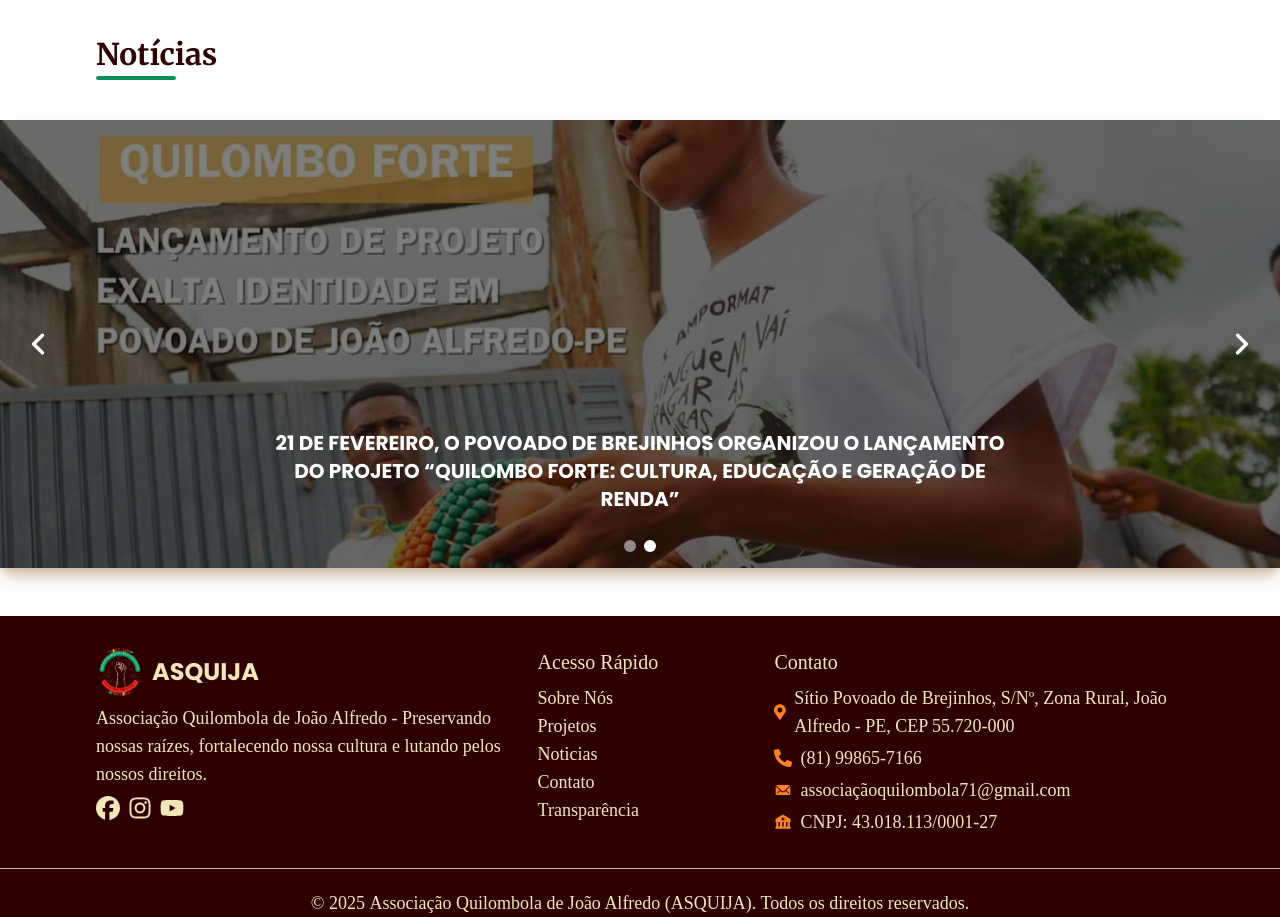
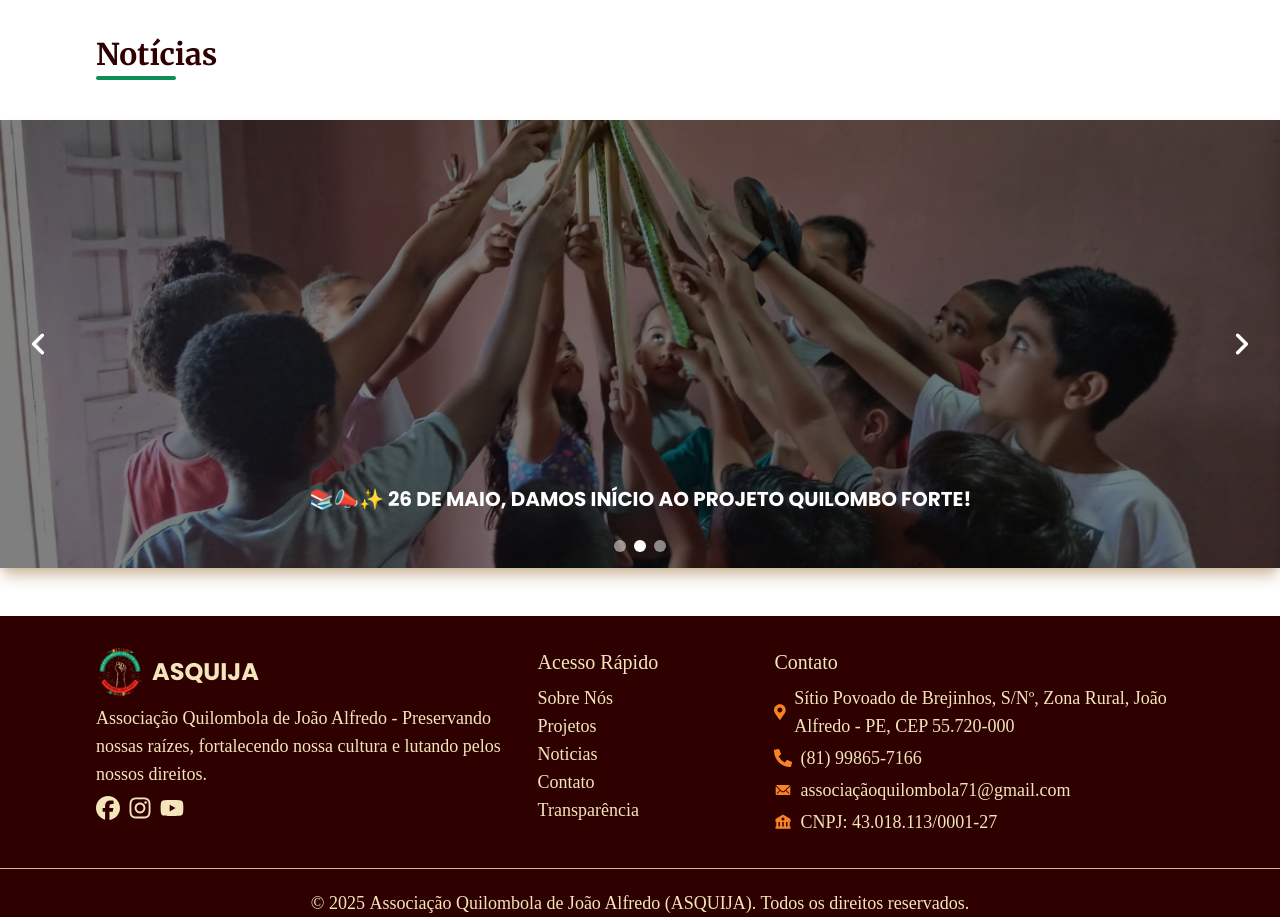
Before and after one commit to svitordev/ASQUIJA, a Next.js app: page / in a window 1280 px wide. Shown: the part 2100-3017 px from the top of the page. Built offline with nearby package versions, Linux system fonts and the light colour scheme.

Commit message:
att noticia semana da consciencia negra

```diff
--- a/src/data/news.js
+++ b/src/data/news.js
@@ -1,4 +1,9 @@
 export const news = [
+  {
+    title: "✊🏿 Semana da Consciência Negra em Brejinhos!    Cultura, arte e resistência no Quilombo Fest 2025.    Vem celebrar com a gente! 💛",
+    srcImg: "/news/semanaConsNegra.png",
+    link: "https://www.instagram.com/p/DROBzSSAFm2/?img_index=1",
+  },
   {
     title: "📚📣✨ 26 de maio, damos início ao Projeto Quilombo Forte!",
     srcImg: "/news/quilomboForte2.jpg",
```
Also changed, not shown: public/news/semanaConsNegra.png (added).
